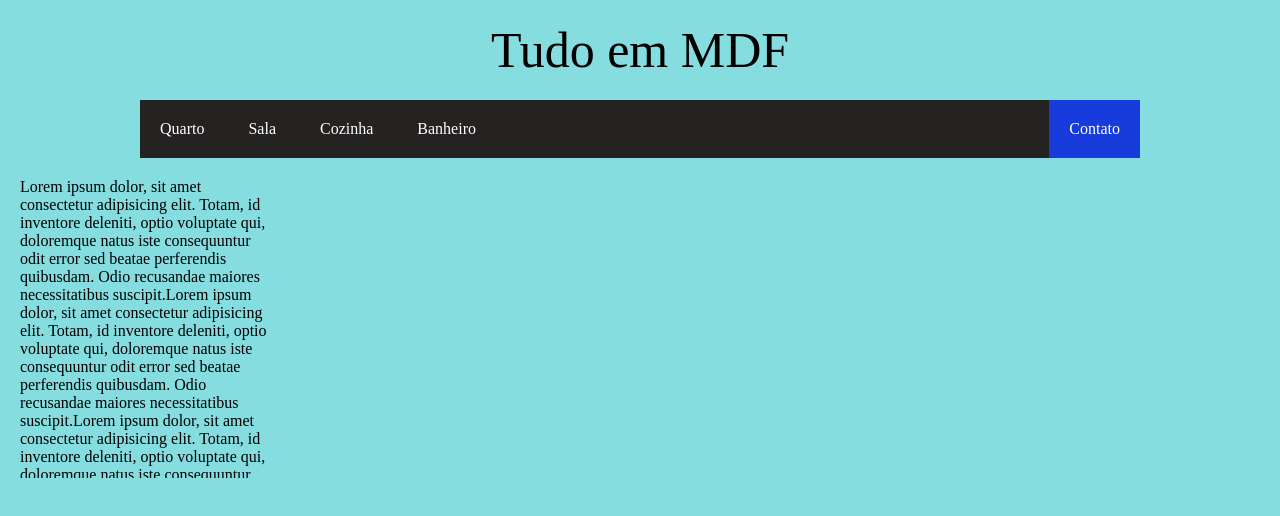
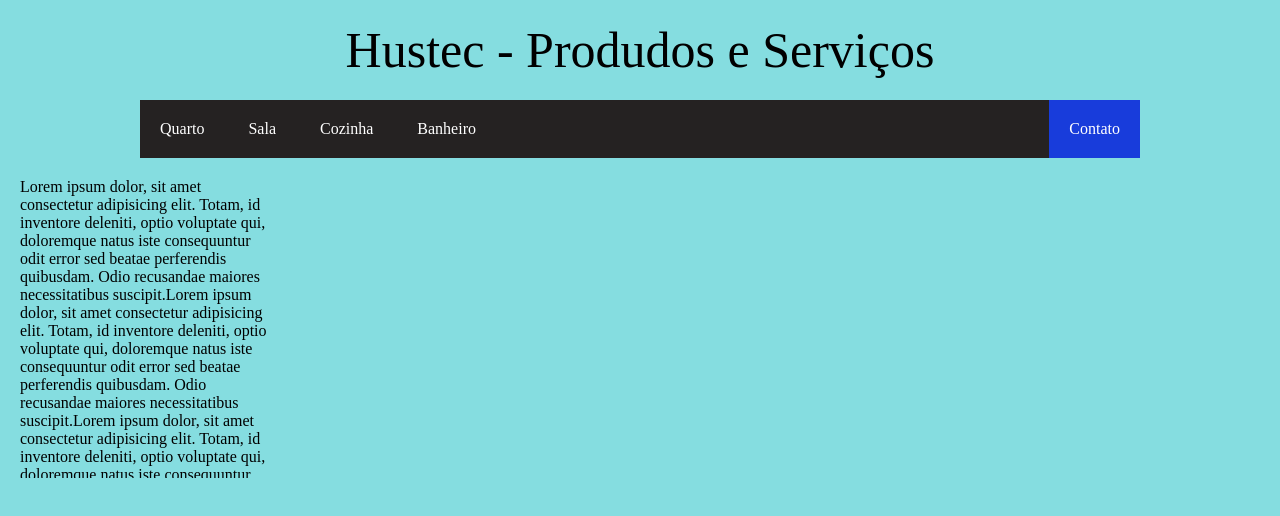
Before and after one commit to Lucas85Souza/Site-Hustec, a plain HTML site: page index.html in a window 1280 px wide. Shown: the top 516 px of the page. Drawn offline with Linux system fonts and the light colour scheme.

Commit message:
Update index.html

```diff
--- a/index.html
+++ b/index.html
@@ -10,7 +10,7 @@
 </head>
 
 <body>
-    <header>Tudo em MDF</header>
+    <header>Hustec - Produdos e Serviços</header>
     <nav id="menu">
          <ul>
             <li><a href="#">Quarto</a></li>
```
